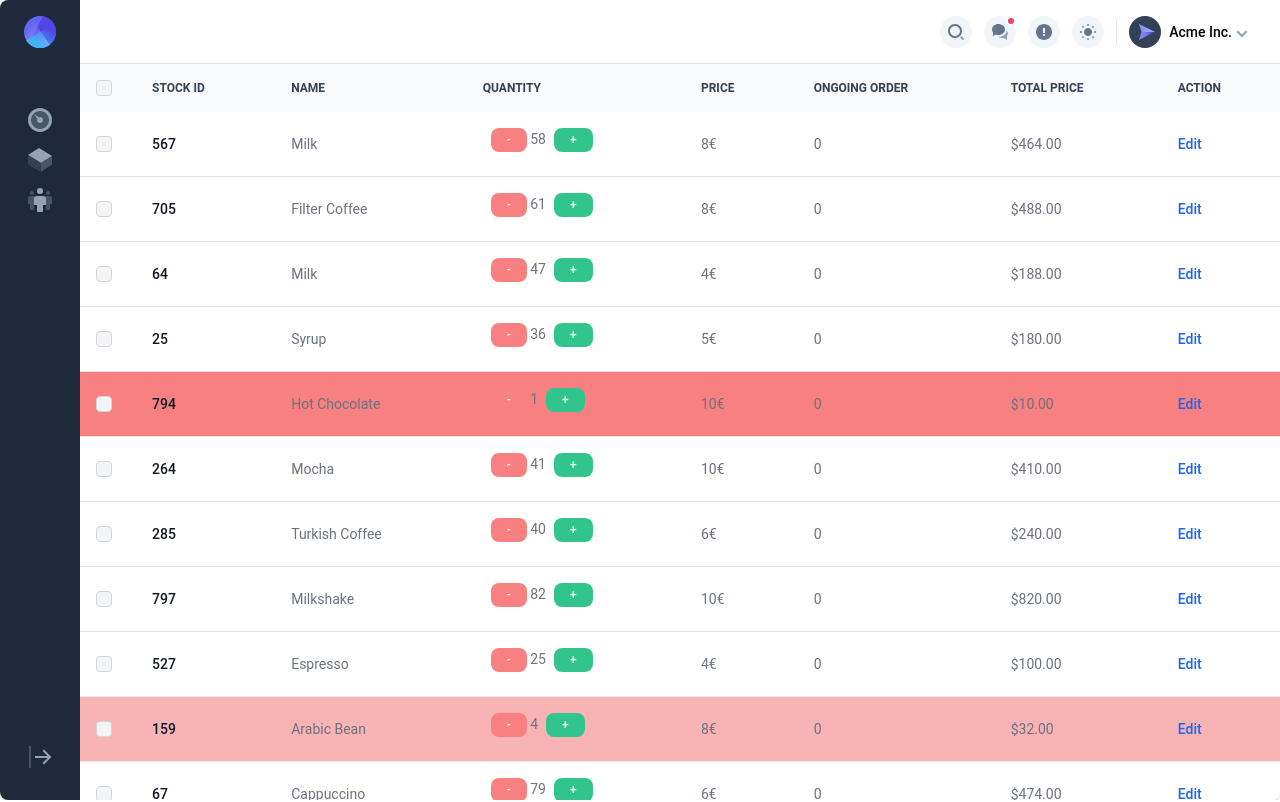
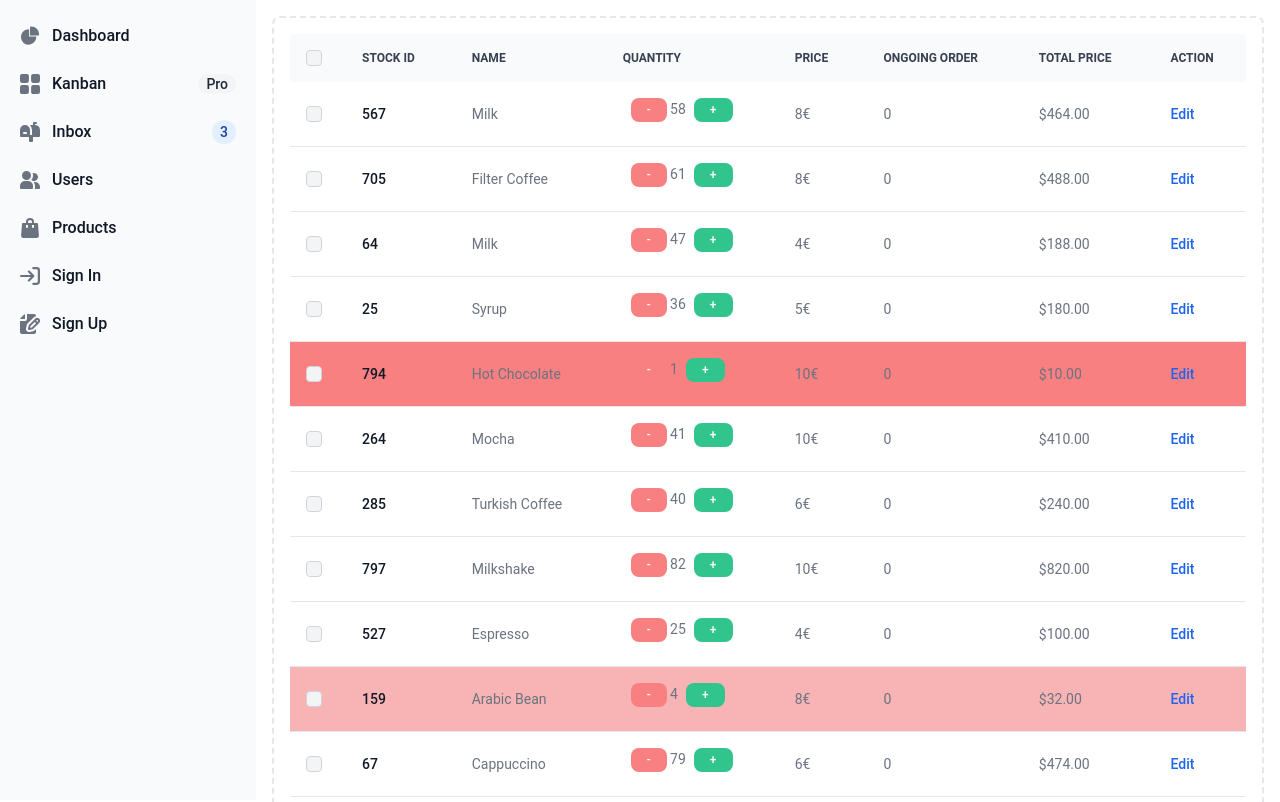
Before and after one commit to Nosver/CafeManagement, a React (Vite) app in the folder frontend/: page /stocks in a window 1280 px wide. Shown: the top 802 px of the page. Built offline with nearby package versions, Linux system fonts and the light colour scheme.

Commit message:
sidebarchange

```diff
--- /dev/null
+++ b/frontend/src/components/Siderbar_1.jsx
@@ -0,0 +1,90 @@
+import React from 'react'
+
+export const Siderbar_1 = () => {
+    return (
+        <div >
+
+
+            <button data-drawer-target="default-sidebar" data-drawer-toggle="default-sidebar" aria-controls="default-sidebar" type="button" class="inline-flex items-center p-2 mt-2 ms-3 text-sm text-gray-500 rounded-lg sm:hidden hover:bg-gray-100 focus:outline-none focus:ring-2 focus:ring-gray-200 dark:text-gray-400 dark:hover:bg-gray-700 dark:focus:ring-gray-600">
+                <span class="sr-only">Open sidebar</span>
+                <svg class="w-6 h-6" aria-hidden="true" fill="currentColor" viewBox="0 0 20 20" xmlns="http://www.w3.org/2000/svg">
+                    <path clip-rule="evenodd" fill-rule="evenodd" d="M2 4.75A.75.75 0 012.75 4h14.5a.75.75 0 010 1.5H2.75A.75.75 0 012 4.75zm0 10.5a.75.75 0 01.75-.75h7.5a.75.75 0 010 1.5h-7.5a.75.75 0 01-.75-.75zM2 10a.75.75 0 01.75-.75h14.5a.75.75 0 010 1.5H2.75A.75.75 0 012 10z"></path>
+                </svg>
+            </button>
+
+            <aside id="default-sidebar" class="fixed top-0 left-0 z-40 w-64 h-screen transition-transform -translate-x-full sm:translate-x-0" aria-label="Sidebar">
+                <div class="h-full px-3 py-4 overflow-y-auto bg-gray-50 dark:bg-gray-800">
+                    <ul class="space-y-2 font-medium">
+                        <li>
+                            <a href="#" class="flex items-center p-2 text-gray-900 rounded-lg dark:text-white hover:bg-gray-100 dark:hover:bg-gray-700 group">
+                                <svg class="w-5 h-5 text-gray-500 transition duration-75 dark:text-gray-400 group-hover:text-gray-900 dark:group-hover:text-white" aria-hidden="true" xmlns="http://www.w3.org/2000/svg" fill="currentColor" viewBox="0 0 22 21">
+                                    <path d="M16.975 11H10V4.025a1 1 0 0 0-1.066-.998 8.5 8.5 0 1 0 9.039 9.039.999.999 0 0 0-1-1.066h.002Z" />
+                                    <path d="M12.5 0c-.157 0-.311.01-.565.027A1 1 0 0 0 11 1.02V10h8.975a1 1 0 0 0 1-.935c.013-.188.028-.374.028-.565A8.51 8.51 0 0 0 12.5 0Z" />
+                                </svg>
+                                <span class="ms-3">Dashboard</span>
+                            </a>
+                        </li>
+                        <li>
+                            <a href="#" class="flex items-center p-2 text-gray-900 rounded-lg dark:text-white hover:bg-gray-100 dark:hover:bg-gray-700 group">
+                                <svg class="flex-shrink-0 w-5 h-5 text-gray-500 transition duration-75 dark:text-gray-400 group-hover:text-gray-900 dark:group-hover:text-white" aria-hidden="true" xmlns="http://www.w3.org/2000/svg" fill="currentColor" viewBox="0 0 18 18">
+                                    <path d="M6.143 0H1.857A1.857 1.857 0 0 0 0 1.857v4.286C0 7.169.831 8 1.857 8h4.286A1.857 1.857 0 0 0 8 6.143V1.857A1.857 1.857 0 0 0 6.143 0Zm10 0h-4.286A1.857 1.857 0 0 0 10 1.857v4.286C10 7.169 10.831 8 11.857 8h4.286A1.857 1.857 0 0 0 18 6.143V1.857A1.857 1.857 0 0 0 16.143 0Zm-10 10H1.857A1.857 1.857 0 0 0 0 11.857v4.286C0 17.169.831 18 1.857 18h4.286A1.857 1.857 0 0 0 8 16.143v-4.286A1.857 1.857 0 0 0 6.143 10Zm10 0h-4.286A1.857 1.857 0 0 0 10 11.857v4.286c0 1.026.831 1.857 1.857 1.857h4.286A1.857 1.857 0 0 0 18 16.143v-4.286A1.857 1.857 0 0 0 16.143 10Z" />
+                                </svg>
+                                <span class="flex-1 ms-3 whitespace-nowrap">Kanban</span>
+                                <span class="inline-flex items-center justify-center px-2 ms-3 text-sm font-medium text-gray-800 bg-gray-100 rounded-full dark:bg-gray-700 dark:text-gray-300">Pro</span>
+                            </a>
+                        </li>
+                        <li>
+                            <a href="#" class="flex items-center p-2 text-gray-900 rounded-lg dark:text-white hover:bg-gray-100 dark:hover:bg-gray-700 group">
+                                <svg class="flex-shrink-0 w-5 h-5 text-gray-500 transition duration-75 dark:text-gray-400 group-hover:text-gray-900 dark:group-hover:text-white" aria-hidden="true" xmlns="http://www.w3.org/2000/svg" fill="currentColor" viewBox="0 0 20 20">
+                                    <path d="m17.418 3.623-.018-.008a6.713 6.713 0 0 0-2.4-.569V2h1a1 1 0 1 0 0-2h-2a1 1 0 0 0-1 1v2H9.89A6.977 6.977 0 0 1 12 8v5h-2V8A5 5 0 1 0 0 8v6a1 1 0 0 0 1 1h8v4a1 1 0 0 0 1 1h2a1 1 0 0 0 1-1v-4h6a1 1 0 0 0 1-1V8a5 5 0 0 0-2.582-4.377ZM6 12H4a1 1 0 0 1 0-2h2a1 1 0 0 1 0 2Z" />
+                                </svg>
+                                <span class="flex-1 ms-3 whitespace-nowrap">Inbox</span>
+                                <span class="inline-flex items-center justify-center w-3 h-3 p-3 ms-3 text-sm font-medium text-blue-800 bg-blue-100 rounded-full dark:bg-blue-900 dark:text-blue-300">3</span>
+                            </a>
+                        </li>
+                        <li>
+                            <a href="#" class="flex items-center p-2 text-gray-900 rounded-lg dark:text-white hover:bg-gray-100 dark:hover:bg-gray-700 group">
+                                <svg class="flex-shrink-0 w-5 h-5 text-gray-500 transition duration-75 dark:text-gray-400 group-hover:text-gray-900 dark:group-hover:text-white" aria-hidden="true" xmlns="http://www.w3.org/2000/svg" fill="currentColor" viewBox="0 0 20 18">
+                                    <path d="M14 2a3.963 3.963 0 0 0-1.4.267 6.439 6.439 0 0 1-1.331 6.638A4 4 0 1 0 14 2Zm1 9h-1.264A6.957 6.957 0 0 1 15 15v2a2.97 2.97 0 0 1-.184 1H19a1 1 0 0 0 1-1v-1a5.006 5.006 0 0 0-5-5ZM6.5 9a4.5 4.5 0 1 0 0-9 4.5 4.5 0 0 0 0 9ZM8 10H5a5.006 5.006 0 0 0-5 5v2a1 1 0 0 0 1 1h11a1 1 0 0 0 1-1v-2a5.006 5.006 0 0 0-5-5Z" />
+                                </svg>
+                                <span class="flex-1 ms-3 whitespace-nowrap">Users</span>
+                            </a>
+                        </li>
+                        <li>
+                            <a href="#" class="flex items-center p-2 text-gray-900 rounded-lg dark:text-white hover:bg-gray-100 dark:hover:bg-gray-700 group">
+                                <svg class="flex-shrink-0 w-5 h-5 text-gray-500 transition duration-75 dark:text-gray-400 group-hover:text-gray-900 dark:group-hover:text-white" aria-hidden="true" xmlns="http://www.w3.org/2000/svg" fill="currentColor" viewBox="0 0 18 20">
+                                    <path d="M17 5.923A1 1 0 0 0 16 5h-3V4a4 4 0 1 0-8 0v1H2a1 1 0 0 0-1 .923L.086 17.846A2 2 0 0 0 2.08 20h13.84a2 2 0 0 0 1.994-2.153L17 5.923ZM7 9a1 1 0 0 1-2 0V7h2v2Zm0-5a2 2 0 1 1 4 0v1H7V4Zm6 5a1 1 0 1 1-2 0V7h2v2Z" />
+                                </svg>
+                                <span class="flex-1 ms-3 whitespace-nowrap">Products</span>
+                            </a>
+                        </li>
+                        <li>
+                            <a href="#" class="flex items-center p-2 text-gray-900 rounded-lg dark:text-white hover:bg-gray-100 dark:hover:bg-gray-700 group">
+                                <svg class="flex-shrink-0 w-5 h-5 text-gray-500 transition duration-75 dark:text-gray-400 group-hover:text-gray-900 dark:group-hover:text-white" aria-hidden="true" xmlns="http://www.w3.org/2000/svg" fill="none" viewBox="0 0 18 16">
+                                    <path stroke="currentColor" stroke-linecap="round" stroke-linejoin="round" stroke-width="2" d="M1 8h11m0 0L8 4m4 4-4 4m4-11h3a2 2 0 0 1 2 2v10a2 2 0 0 1-2 2h-3" />
+                                </svg>
+                                <span class="flex-1 ms-3 whitespace-nowrap">Sign In</span>
+                            </a>
+                        </li>
+                        <li>
+                            <a href="#" class="flex items-center p-2 text-gray-900 rounded-lg dark:text-white hover:bg-gray-100 dark:hover:bg-gray-700 group">
+                                <svg class="flex-shrink-0 w-5 h-5 text-gray-500 transition duration-75 dark:text-gray-400 group-hover:text-gray-900 dark:group-hover:text-white" aria-hidden="true" xmlns="http://www.w3.org/2000/svg" fill="currentColor" viewBox="0 0 20 20">
+                                    <path d="M5 5V.13a2.96 2.96 0 0 0-1.293.749L.879 3.707A2.96 2.96 0 0 0 .13 5H5Z" />
+                                    <path d="M6.737 11.061a2.961 2.961 0 0 1 .81-1.515l6.117-6.116A4.839 4.839 0 0 1 16 2.141V2a1.97 1.97 0 0 0-1.933-2H7v5a2 2 0 0 1-2 2H0v11a1.969 1.969 0 0 0 1.933 2h12.134A1.97 1.97 0 0 0 16 18v-3.093l-1.546 1.546c-.413.413-.94.695-1.513.81l-3.4.679a2.947 2.947 0 0 1-1.85-.227 2.96 2.96 0 0 1-1.635-3.257l.681-3.397Z" />
+                                    <path d="M8.961 16a.93.93 0 0 0 .189-.019l3.4-.679a.961.961 0 0 0 .49-.263l6.118-6.117a2.884 2.884 0 0 0-4.079-4.078l-6.117 6.117a.96.96 0 0 0-.263.491l-.679 3.4A.961.961 0 0 0 8.961 16Zm7.477-9.8a.958.958 0 0 1 .68-.281.961.961 0 0 1 .682 1.644l-.315.315-1.36-1.36.313-.318Zm-5.911 5.911 4.236-4.236 1.359 1.359-4.236 4.237-1.7.339.341-1.699Z" />
+                                </svg>
+                                <span class="flex-1 ms-3 whitespace-nowrap">Sign Up</span>
+                            </a>
+                        </li>
+                    </ul>
+                </div>
+            </aside>
+
+
+
+
+
+
+        </div>
+    )
+}
--- a/frontend/src/pages/Personel/Stocks.jsx
+++ b/frontend/src/pages/Personel/Stocks.jsx
@@ -3,6 +3,7 @@
 import Header from '../../imported-assets/partials/Header';
 import { useState } from 'react';
 import { CButton } from '../../components/CButton';
+import { Siderbar_1 } from '../../components/Siderbar_1';
 
 class stock {
 
@@ -44,18 +45,11 @@
 
     return (
         <div>
-            <div class="relative overflow-x-auto shadow-md sm:rounded-lg">
 
-                <div className="flex h-screen overflow-hidden">
-                    {/* Sidebar */}
-                    <Sidebar sidebarOpen={sidebarOpen} setSidebarOpen={setSidebarOpen} />
+            <Siderbar_1 />
 
-                    {/* Content area */}
-                    <div className="relative flex flex-col flex-1 overflow-y-auto overflow-x-hidden">
-
-
-                        <Header sidebarOpen={sidebarOpen} setSidebarOpen={setSidebarOpen} />
-
+            <div class="p-4 sm:ml-64">
+                <div class="p-4 border-2 border-gray-200 border-dashed rounded-lg dark:border-gray-700">
                     <main>
                         <table class="w-full text-sm text-left rtl:text-right text-gray-500 dark:text-gray-400">
                             <thead class="text-xs text-gray-700 uppercase bg-gray-50 dark:bg-gray-700 dark:text-gray-400">
@@ -95,7 +89,7 @@
                                         key={index}
                                         onClick={() => setSelectedOrder(order)}
                                         class={`
-                                            ${stock.quantity == 1 ? 'bg-red-400': stock.quantity < 5 ? 'bg-red-300' : stock.quantity < 10 ? 'bg-red-200' : stock.quantity < 20 ? 'bg-red-100' : 'bg-white'} border-b dark:bg-gray-800 dark:border-black-700 hover:bg-white dark:hover:bg-gray-600 }`}
+                                            ${stock.quantity == 1 ? 'bg-red-400' : stock.quantity < 5 ? 'bg-red-300' : stock.quantity < 10 ? 'bg-red-200' : stock.quantity < 20 ? 'bg-red-100' : 'bg-white'} border-b dark:bg-gray-800 dark:border-black-700 hover:bg-white dark:hover:bg-gray-600 }`}
                                     >
                                         <td class="w-4 p-4">
                                             <div class="flex items-center">
@@ -110,9 +104,9 @@
                                             {stock.name.toString()}
                                         </td>
                                         <td class="px-6 py-4">
-                                                <CButton color='red' name='-' onclick={() => setQuantity(quantity - 1)}/>
+                                            <CButton color='red' name='-' onclick={() => setQuantity(quantity - 1)} />
                                             {'  ' + stock.quantity.toString()}
-                                                <CButton color='green' name='+' onclick={() => setQuantity(quantity + 1)}/>
+                                            <CButton color='green' name='+' onclick={() => setQuantity(quantity + 1)} />
                                         </td>
                                         <td class="px-6 py-4">
                                             {stock.price.toString()}€
@@ -135,6 +129,5 @@
             </div>
 
         </div>
-        </div>
     )
 }
```
Lines whose indentation alone changed are shown as unchanged.
